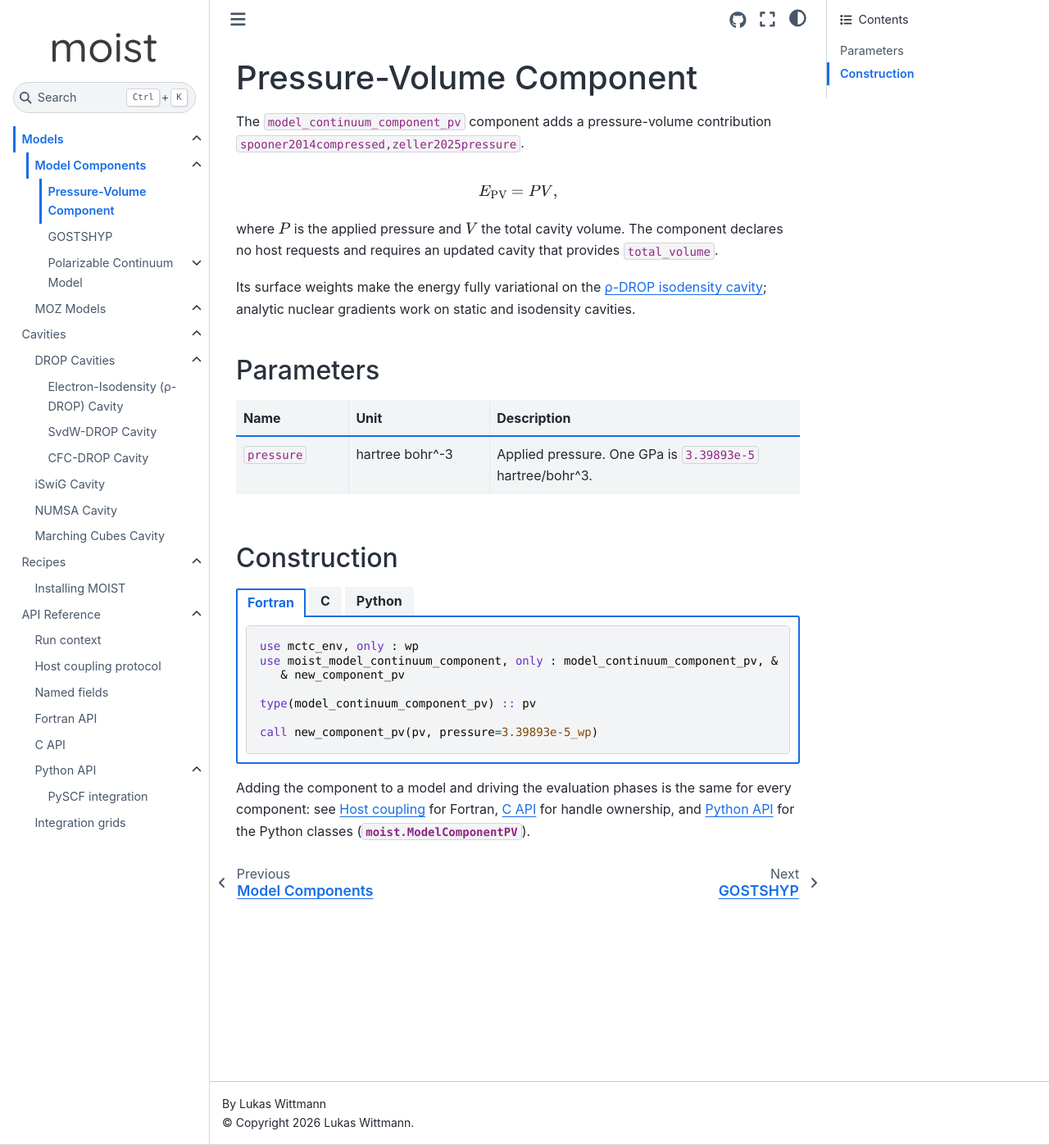
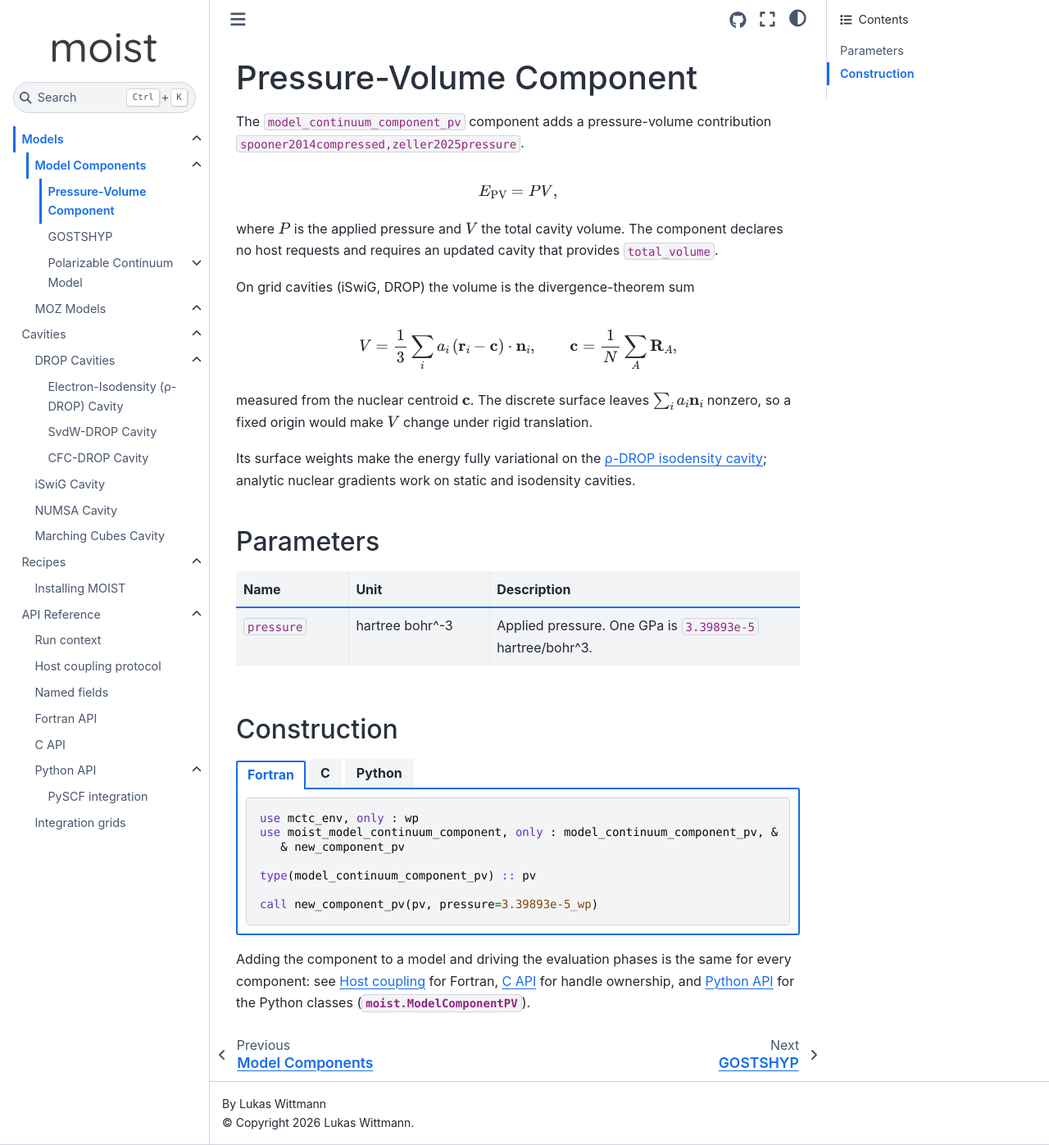
Before and after one commit to lukaswittmann/moist, a Sphinx documentation site: the page built from docs/models/components/pv.rst, in a window 1280 px wide and 1397 px high. Shown: the whole window at 82% size. Built offline with Sphinx 7.4.7 and the Sphinx Book theme 1.1.4, drawn with Linux system fonts in a browser that asks for light colours; pages that are not in the unit, such as notebooks, are missing from menus; cross-references to code outside the pages are shown as plain code.

Commit message:
Fixed missing volume origin motion; added tests to detect it and fixed it for all cavities

```diff
--- a/docs/models/components/pv.rst
+++ b/docs/models/components/pv.rst
@@ -10,6 +10,16 @@ The ``model_continuum_component_pv`` component adds a pressure-volume contributi
 where :math:`P` is the applied pressure and :math:`V` the total cavity volume.
 The component declares no host requests and requires an updated cavity that
 provides ``total_volume``.
+
+On grid cavities (iSwiG, DROP) the volume is the divergence-theorem sum
+
+.. math::
+
+   V = \frac{1}{3} \sum_i a_i \, (\mathbf r_i - \mathbf c) \cdot \mathbf n_i,
+   \qquad \mathbf c = \frac{1}{N} \sum_A \mathbf R_A,
+
+measured from the nuclear centroid :math:`\mathbf c`.
+The discrete surface leaves :math:`\sum_i a_i \mathbf n_i` nonzero, so a fixed origin would make :math:`V` change under rigid translation.
 
 Its surface weights make the energy fully variational on the :doc:`ρ-DROP isodensity cavity </cavities/isodensity>`; analytic nuclear gradients work on static and isodensity cavities.
 
```
Also changed, not shown: 13 other files.
